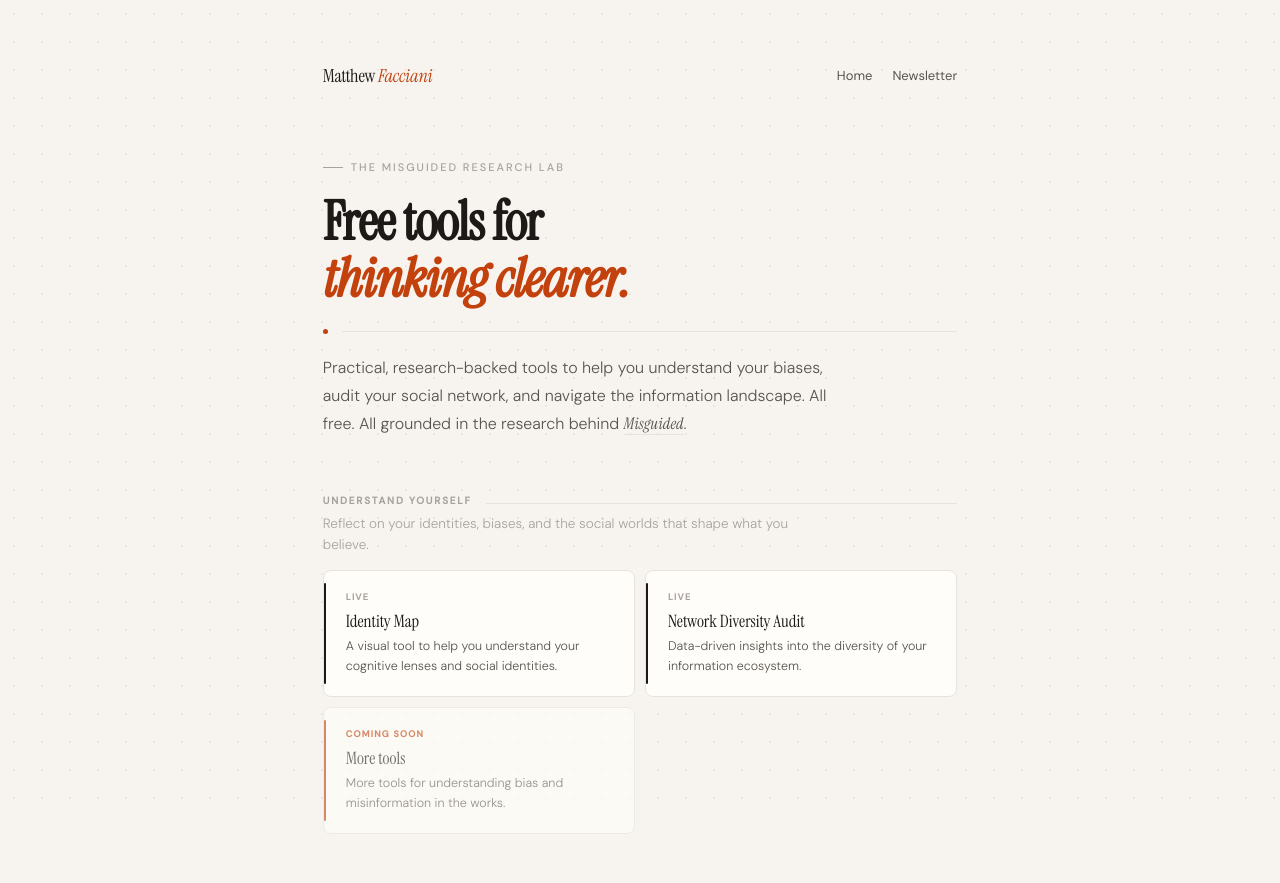
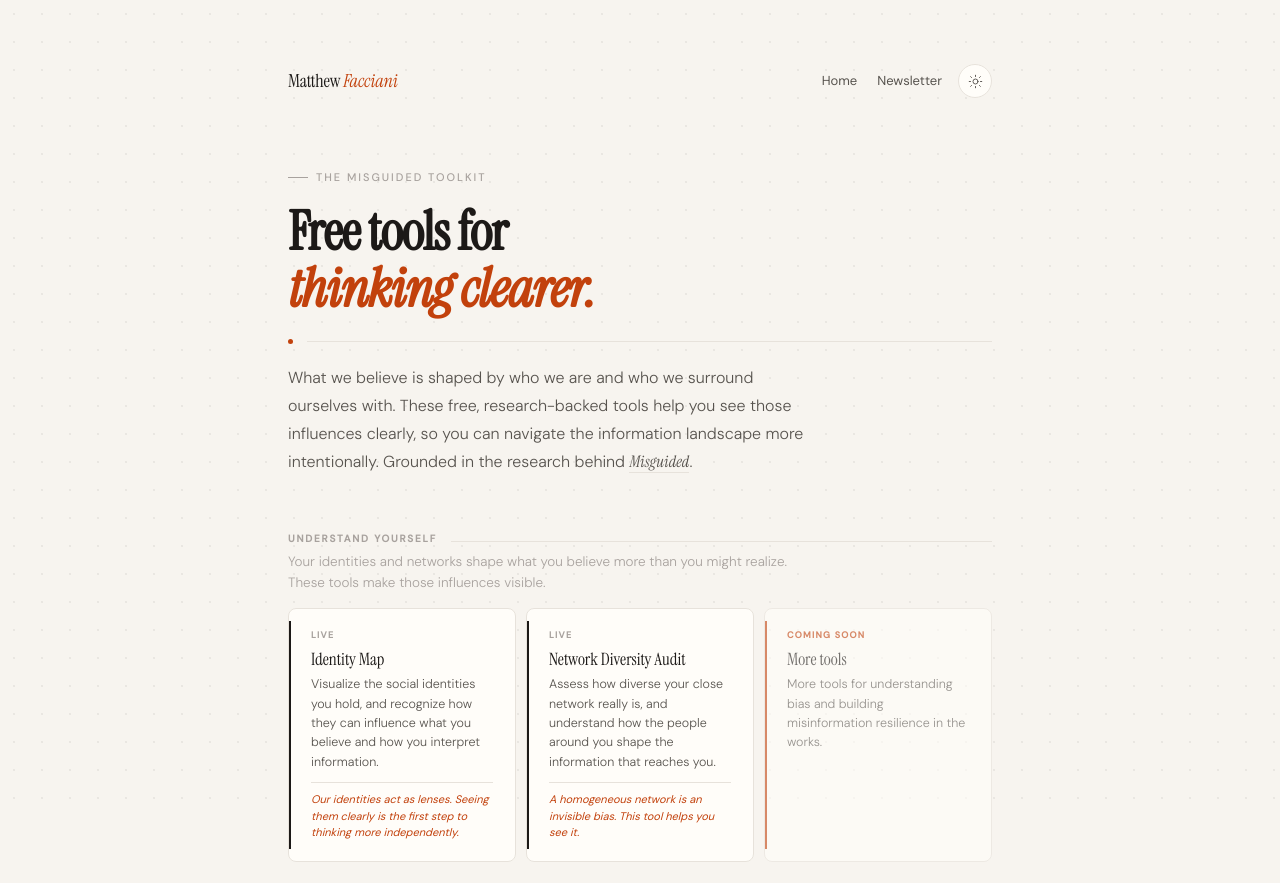
Before and after one commit to matthewfacciani/tools, a plain HTML site: page index.html in a window 1280 px wide. Shown: the top 883 px of the page. Drawn offline with Linux system fonts and the light colour scheme.

Commit message:
Add files via upload

```diff
--- a/index.html
+++ b/index.html
@@ -3,8 +3,8 @@
 <head>
   <meta charset="UTF-8"/>
   <meta name="viewport" content="width=device-width, initial-scale=1.0"/>
-  <title>Tools — Matthew Facciani</title>
-  <meta name="description" content="Free, research-backed tools to help you understand your biases, audit your network, and navigate the information landscape. By Matthew Facciani, PhD."/>
+  <title>The Misguided Toolkit — Matthew Facciani</title>
+  <meta name="description" content="Free, research-backed tools to help you understand how your identities and networks shape what you believe. By Matthew Facciani, PhD."/>
   <link href="https://fonts.googleapis.com/css2?family=Instrument+Serif:ital@0;1&family=DM+Sans:wght@300;400;500&display=swap" rel="stylesheet"/>
   <style>
     *, *::before, *::after { box-sizing: border-box; margin: 0; padding: 0; }
@@ -18,6 +18,19 @@
       --rule: #e7e2db;
       --accent: #c2410c;
       --accent-light: #fff1ec;
+      --dot-opacity: 0.06;
+    }
+
+    html.dark {
+      --bg: #0f0e0c;
+      --paper: #1a1816;
+      --ink: #f0ece6;
+      --ink-mid: #a8a29e;
+      --ink-light: #57534e;
+      --rule: #2c2825;
+      --accent: #e05a20;
+      --accent-light: rgba(194,65,12,0.15);
+      --dot-opacity: 0.04;
     }
 
     body {
@@ -27,13 +40,14 @@
       min-height: 100vh;
       display: flex;
       flex-direction: column;
+      transition: background 0.3s, color 0.3s;
     }
 
     body::before {
       content: '';
       position: fixed;
       inset: 0;
-      background-image: radial-gradient(circle, rgba(28,25,23,0.06) 1px, transparent 1px);
+      background-image: radial-gradient(circle, rgba(28,25,23,var(--dot-opacity)) 1px, transparent 1px);
       background-size: 28px 28px;
       pointer-events: none;
       z-index: 0;
@@ -67,6 +81,8 @@
 
     .nav-home em { font-style: italic; color: var(--accent); }
 
+    .nav-right { display: flex; align-items: center; gap: 16px; }
+
     .nav-links { display: flex; gap: 20px; align-items: center; }
 
     .nav-link {
@@ -78,7 +94,24 @@
     }
 
     .nav-link:hover { color: var(--ink); border-color: var(--rule); }
-    .nav-link.active { color: var(--ink); font-weight: 500; }
+
+    /* Theme toggle */
+    .theme-toggle {
+      width: 34px;
+      height: 34px;
+      border-radius: 50%;
+      border: 1px solid var(--rule);
+      background: var(--paper);
+      cursor: pointer;
+      display: flex;
+      align-items: center;
+      justify-content: center;
+      transition: background 0.2s, border-color 0.2s;
+      flex-shrink: 0;
+    }
+
+    .theme-toggle:hover { border-color: var(--ink-light); }
+    .theme-toggle svg { width: 15px; height: 15px; }
 
     /* Hero */
     .hero {
@@ -148,7 +181,6 @@
 
     /* Cluster */
     .cluster { margin-bottom: 52px; animation: rise 0.5s 0.16s ease both; }
-    .cluster + .cluster { animation-delay: 0.24s; }
 
     .cluster-header {
       display: flex;
@@ -203,7 +235,7 @@
       position: absolute;
       left: 0; top: 12px; bottom: 12px;
       width: 2px;
-      border-radius: 2px;
+      border-radius: 0;
     }
 
     .tool-card.live::after { background: var(--ink); }
@@ -214,7 +246,17 @@
     .tool-card.soon .tool-status { color: var(--accent); }
 
     .tool-name { font-family: 'Instrument Serif', Georgia, serif; font-size: 17px; color: var(--ink); margin-bottom: 6px; line-height: 1.2; }
-    .tool-desc { font-size: 12.5px; font-weight: 300; color: var(--ink-mid); line-height: 1.55; }
+    .tool-desc { font-size: 12.5px; font-weight: 300; color: var(--ink-mid); line-height: 1.55; margin-bottom: 10px; }
+
+    .tool-insight {
+      font-size: 11px;
+      font-weight: 400;
+      color: var(--accent);
+      font-style: italic;
+      line-height: 1.5;
+      padding-top: 8px;
+      border-top: 1px solid var(--rule);
+    }
 
     /* IgnoreMore callout */
     .ignorermore-callout {
@@ -232,12 +274,9 @@
     }
 
     .callout-left { display: flex; flex-direction: column; gap: 6px; }
-
     .callout-label { font-size: 10px; font-weight: 600; letter-spacing: 0.16em; text-transform: uppercase; color: var(--ink-light); }
-
     .callout-title { font-family: 'Instrument Serif', Georgia, serif; font-size: 22px; color: var(--ink); }
     .callout-title em { font-style: italic; color: var(--accent); }
-
     .callout-desc { font-size: 13.5px; font-weight: 300; color: var(--ink-mid); line-height: 1.6; max-width: 400px; }
 
     .callout-btn {
@@ -266,7 +305,7 @@
       margin-bottom: 48px;
     }
 
-    .notify-title { font-family: 'Instrument Serif', Georgia, serif; font-size: 21px; margin-bottom: 6px; }
+    .notify-title { font-family: 'Instrument Serif', Georgia, serif; font-size: 21px; margin-bottom: 6px; color: var(--ink); }
     .notify-desc { font-size: 14px; font-weight: 300; color: var(--ink-mid); margin-bottom: 20px; line-height: 1.65; max-width: 480px; }
 
     .notify-btn {
@@ -312,11 +351,24 @@
     }
 
     @media (max-width: 600px) {
-      .wrap { padding: 48px 20px 40px; }
-      .nav-links { gap: 14px; }
-      .tools-grid { grid-template-columns: 1fr 1fr; }
-      .ignorermore-callout { flex-direction: column; align-items: flex-start; }
-      .notify-section { padding: 22px 20px; }
+      .wrap { padding: 40px 18px 40px; }
+      .topbar { margin-bottom: 44px; }
+      .nav-links { gap: 12px; }
+      .nav-link { font-size: 12px; }
+      .nav-right { gap: 10px; }
+      h1 { font-size: clamp(32px, 9vw, 48px); }
+      .hero-desc { font-size: 15px; }
+      .tools-grid { grid-template-columns: 1fr; }
+      .tool-card { padding: 18px 18px; }
+      .ignorermore-callout { flex-direction: column; align-items: flex-start; padding: 20px 18px; }
+      .notify-section { padding: 22px 18px; }
+      .site-footer { flex-direction: column; align-items: flex-start; padding: 20px 18px 36px; }
+      .footer-links { gap: 12px; }
+    }
+
+    @media (max-width: 380px) {
+      .nav-links { display: none; }
+      h1 { font-size: 30px; }
     }
   </style>
 </head>
@@ -326,61 +378,70 @@
 
   <div class="topbar">
     <a class="nav-home" href="https://matthewfacciani.com" target="_blank">Matthew <em>Facciani</em></a>
-    <div class="nav-links">
-      <a class="nav-link" href="https://matthewfacciani.com" target="_blank">Home</a>
-      <a class="nav-link" href="https://matthewfacciani.substack.com" target="_blank">Newsletter</a>
+    <div class="nav-right">
+      <div class="nav-links">
+        <a class="nav-link" href="https://matthewfacciani.com" target="_blank">Home</a>
+        <a class="nav-link" href="https://matthewfacciani.substack.com" target="_blank">Newsletter</a>
+      </div>
+      <button class="theme-toggle" id="theme-toggle" aria-label="Toggle dark mode">
+        <svg id="icon-sun" viewBox="0 0 24 24" fill="none" stroke="currentColor" stroke-width="1.5" stroke-linecap="round" stroke-linejoin="round" style="color:var(--ink-mid);">
+          <circle cx="12" cy="12" r="4"/><line x1="12" y1="2" x2="12" y2="4"/><line x1="12" y1="20" x2="12" y2="22"/><line x1="4.22" y1="4.22" x2="5.64" y2="5.64"/><line x1="18.36" y1="18.36" x2="19.78" y2="19.78"/><line x1="2" y1="12" x2="4" y2="12"/><line x1="20" y1="12" x2="22" y2="12"/><line x1="4.22" y1="19.78" x2="5.64" y2="18.36"/><line x1="18.36" y1="5.64" x2="19.78" y2="4.22"/>
+        </svg>
+        <svg id="icon-moon" viewBox="0 0 24 24" fill="none" stroke="currentColor" stroke-width="1.5" stroke-linecap="round" stroke-linejoin="round" style="color:var(--ink-mid);display:none;">
+          <path d="M21 12.79A9 9 0 1 1 11.21 3 7 7 0 0 0 21 12.79z"/>
+        </svg>
+      </button>
     </div>
   </div>
 
   <div class="hero">
-    <div class="eyebrow">The Misguided Research Lab</div>
+    <div class="eyebrow">The Misguided Toolkit</div>
     <h1>Free tools for<br/><em>thinking clearer.</em></h1>
     <div class="hero-divider">
       <div class="hero-divider-dot"></div>
       <div class="hero-divider-line"></div>
     </div>
     <p class="hero-desc">
-      Practical, research-backed tools to help you understand your biases, audit your social network, and navigate the information landscape. All free. All grounded in the research behind <a href="https://cup.columbia.edu/book/misguided/9780231205054" target="_blank">Misguided</a>.
+      What we believe is shaped by who we are and who we surround ourselves with. These free, research-backed tools help you see those influences clearly, so you can navigate the information landscape more intentionally. Grounded in the research behind <a href="https://cup.columbia.edu/book/misguided/9780231205054" target="_blank">Misguided</a>.
     </p>
   </div>
 
-  <!-- Understand cluster -->
   <div class="cluster">
     <div class="cluster-header">
       <div class="cluster-label">Understand yourself</div>
       <div class="cluster-rule"></div>
     </div>
-    <p class="cluster-desc">Reflect on your identities, biases, and the social worlds that shape what you believe.</p>
+    <p class="cluster-desc">Your identities and networks shape what you believe more than you might realize. These tools make those influences visible.</p>
     <div class="tools-grid">
       <a class="tool-card live" href="https://matthewfacciani.github.io/identity-map/" target="_blank">
         <div class="tool-status">Live</div>
         <div class="tool-name">Identity Map</div>
-        <div class="tool-desc">A visual tool to help you understand your cognitive lenses and social identities.</div>
+        <div class="tool-desc">Visualize the social identities you hold, and recognize how they can influence what you believe and how you interpret information.</div>
+        <div class="tool-insight">Our identities act as lenses. Seeing them clearly is the first step to thinking more independently.</div>
       </a>
       <a class="tool-card live" href="https://matthewfacciani.github.io/network-diversity-audit/" target="_blank">
         <div class="tool-status">Live</div>
         <div class="tool-name">Network Diversity Audit</div>
-        <div class="tool-desc">Data-driven insights into the diversity of your information ecosystem.</div>
+        <div class="tool-desc">Assess how diverse your close network really is, and understand how the people around you shape the information that reaches you.</div>
+        <div class="tool-insight">A homogeneous network is an invisible bias. This tool helps you see it.</div>
       </a>
       <div class="tool-card soon">
         <div class="tool-status">Coming soon</div>
         <div class="tool-name">More tools</div>
-        <div class="tool-desc">More tools for understanding bias and misinformation in the works.</div>
+        <div class="tool-desc">More tools for understanding bias and building misinformation resilience in the works.</div>
       </div>
     </div>
   </div>
 
-  <!-- IgnoreMore callout -->
   <div class="ignorermore-callout">
     <div class="callout-left">
       <div class="callout-label">Looking for the Critical Ignoring Companion?</div>
       <div class="callout-title"><em>Ignore</em>More.com</div>
       <div class="callout-desc">A dedicated suite of tools for filtering noise and protecting your attention online. Grounded in critical ignoring research.</div>
     </div>
-    <a class="callout-btn" href="https://ignoremore.com" target="_blank">Visit IgnoreMore →</a>
+    <a class="callout-btn" href="https://ignoremore.com/" target="_blank">Visit IgnoreMore →</a>
   </div>
 
-  <!-- Newsletter -->
   <div class="notify-section">
     <div class="notify-title">Stay in the loop</div>
     <div class="notify-desc">New tools are announced in the Misguided newsletter. Subscribe and you'll be the first to know when something launches.</div>
@@ -402,5 +463,19 @@
   </div>
 </div>
 
+<script>
+  var toggle = document.getElementById('theme-toggle');
+  var sun = document.getElementById('icon-sun');
+  var moon = document.getElementById('icon-moon');
+  var dark = false;
+
+  toggle.addEventListener('click', function() {
+    dark = !dark;
+    document.documentElement.classList.toggle('dark', dark);
+    sun.style.display = dark ? 'none' : 'block';
+    moon.style.display = dark ? 'block' : 'none';
+  });
+</script>
+
 </body>
 </html>
```
